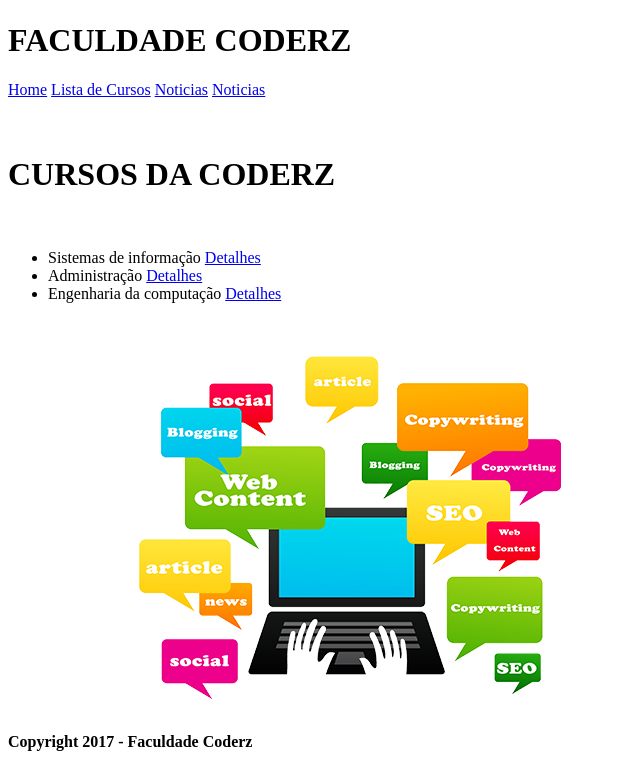
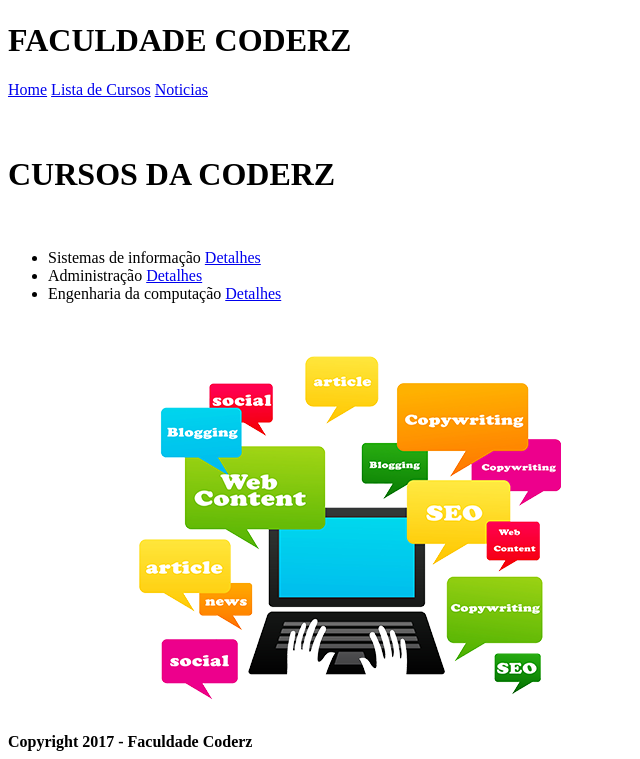
Before and after one commit to Gabrieu117/lbonavina.github.io, a plain HTML site: page cursos.html in a window 1280 px wide. Shown: the part 90-849 px from the top of the page, without its empty margins (0-640 px from the left). Drawn offline with Linux system fonts and the light colour scheme.

Commit message:
Update cursos.html

```diff
--- a/cursos.html
+++ b/cursos.html
@@ -12,7 +12,7 @@
     <a href="index.html">Home</a>
     <a href="cursos.html">Lista de Cursos</a>
     <a href="noticias.html">Noticias</a>
-    <a href="detalhamento_de_curso_si.html">Noticias</a>
+
   </nav>
 </header>
 <br><br>
```
